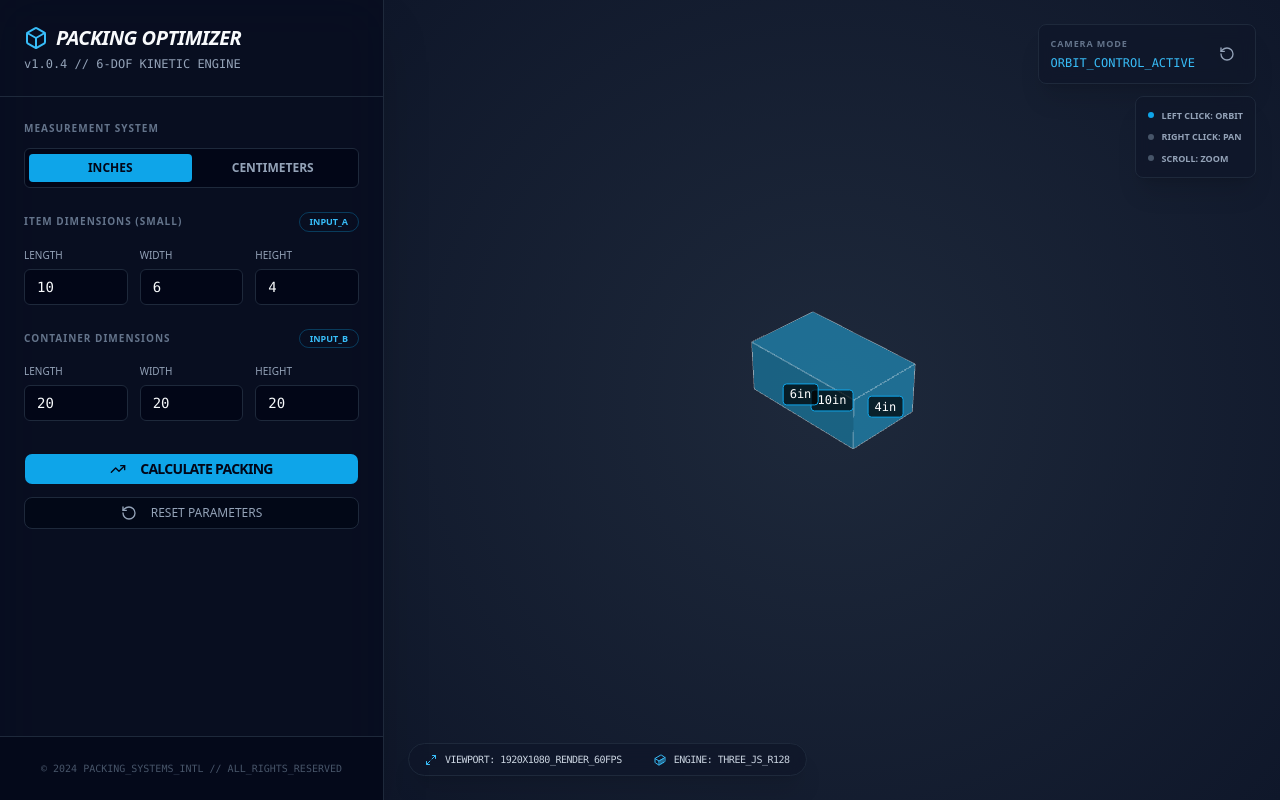
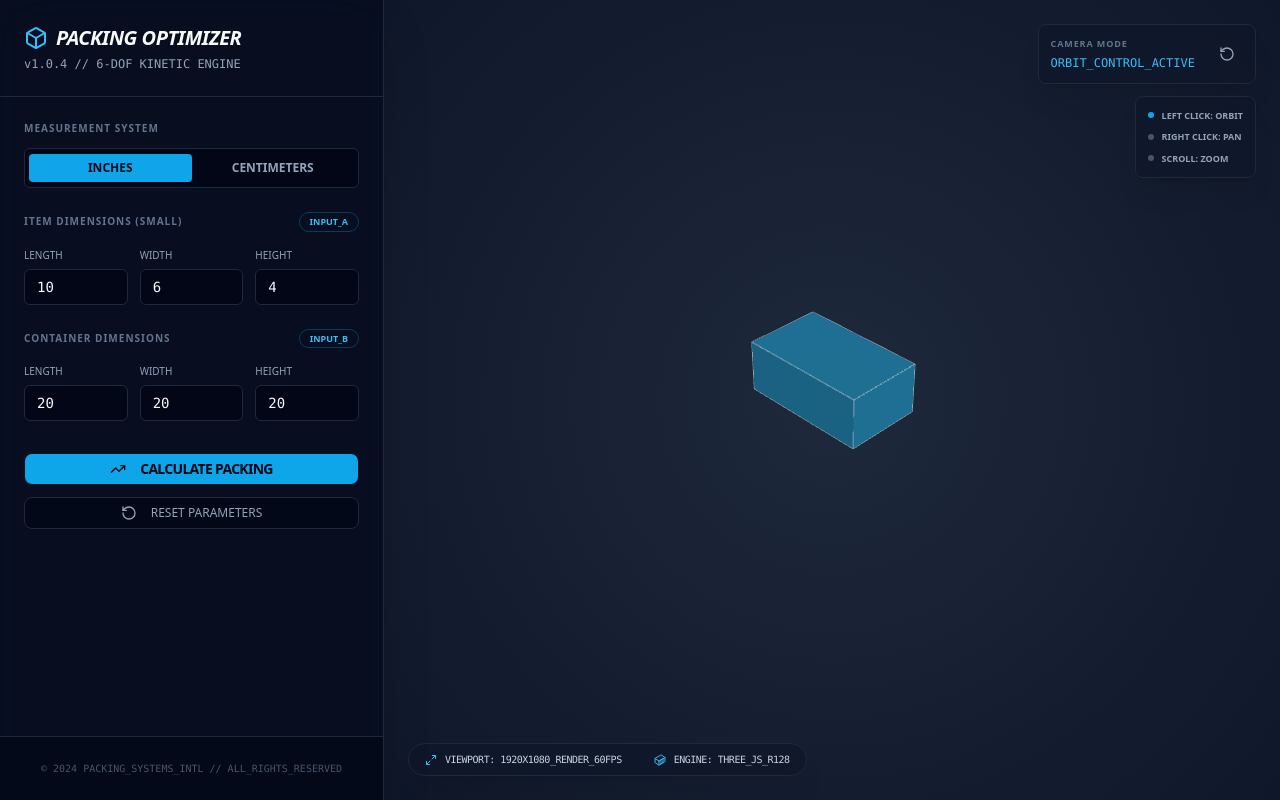
Before and after one commit to sadesthetic/3d-box-visualizer, a React (Vite) app: page / in a window 1280 px wide. Built offline with nearby package versions, Linux system fonts and the light colour scheme.

Commit message:
feat: Add 2D face viewer and improve visual context

```diff
--- a/src/components/Visualizer.tsx
+++ b/src/components/Visualizer.tsx
@@ -1,7 +1,6 @@
-import { useEffect, useRef } from 'react';
+import { useEffect, useRef, useState } from 'react';
 import * as THREE from 'three';
 import { OrbitControls } from 'three/examples/jsm/controls/OrbitControls.js';
-import { CSS2DRenderer, CSS2DObject } from 'three/examples/jsm/renderers/CSS2DRenderer.js';
 import type { Dimensions, PackingResult } from '../lib/packing';
 
 interface VisualizerProps {
@@ -16,12 +15,14 @@ export function Visualizer({ item, container, result, unit }: VisualizerProps) {
   const sceneRef = useRef<THREE.Scene | null>(null);
   const cameraRef = useRef<THREE.PerspectiveCamera | null>(null);
   const rendererRef = useRef<THREE.WebGLRenderer | null>(null);
-  const labelRendererRef = useRef<CSS2DRenderer | null>(null);
   const controlsRef = useRef<OrbitControls | null>(null);
 
   const mainBoxRef = useRef<THREE.Mesh | null>(null);
-  const containerWireframeRef = useRef<THREE.Mesh | null>(null);
+  const containerWireframeRef = useRef<THREE.Group | null>(null);
   const packedGroupRef = useRef<THREE.Group | null>(null);
+
+  const [selectedFace, setSelectedFace] = useState<{ width: number, height: number } | null>(null);
+  const pointerDownPos = useRef<{ x: number, y: number } | null>(null);
 
   useEffect(() => {
     if (!mountRef.current) return;
@@ -43,14 +44,6 @@ export function Visualizer({ item, container, result, unit }: VisualizerProps) {
     renderer.shadowMap.enabled = true;
     mountRef.current.appendChild(renderer.domElement);
     rendererRef.current = renderer;
-
-    const labelRenderer = new CSS2DRenderer();
-    labelRenderer.setSize(width, height);
-    labelRenderer.domElement.style.position = 'absolute';
-    labelRenderer.domElement.style.top = '0px';
-    labelRenderer.domElement.style.pointerEvents = 'none';
-    mountRef.current.appendChild(labelRenderer.domElement);
-    labelRendererRef.current = labelRenderer;
 
     // LIGHTING
     const ambientLight = new THREE.AmbientLight(0xffffff, 0.6);
@@ -74,7 +67,6 @@ export function Visualizer({ item, container, result, unit }: VisualizerProps) {
       camera.aspect = w / h;
       camera.updateProjectionMatrix();
       renderer.setSize(w, h);
-      labelRenderer.setSize(w, h);
     };
     window.addEventListener('resize', handleResize);
 
@@ -86,7 +78,6 @@ export function Visualizer({ item, container, result, unit }: VisualizerProps) {
       animationId = requestAnimationFrame(animate);
       controls.update();
       renderer.render(scene, camera);
-      labelRenderer.render(scene, camera);
     };
     animate();
 
@@ -95,7 +86,6 @@ export function Visualizer({ item, container, result, unit }: VisualizerProps) {
       cancelAnimationFrame(animationId);
       if (mountNode) {
         if (renderer.domElement.parentNode === mountNode) mountNode.removeChild(renderer.domElement);
-        if (labelRenderer.domElement.parentNode === mountNode) mountNode.removeChild(labelRenderer.domElement);
       }
       renderer.dispose();
     };
@@ -120,6 +110,9 @@ export function Visualizer({ item, container, result, unit }: VisualizerProps) {
       packedGroupRef.current = null;
     }
 
+    // Reset selection when changing visualizer
+    setSelectedFace(null);
+
     if (!result || result.count === 0) {
       // Just show the main item box
       const { length: l, width: w, height: h } = item;
@@ -141,37 +134,36 @@ export function Visualizer({ item, container, result, unit }: VisualizerProps) {
       const line = new THREE.LineSegments(edges, new THREE.LineBasicMaterial({ color: 0xffffff, opacity: 0.5, transparent: true }));
       mainBox.add(line);
 
-      // Add labels
-      const labels = [
-        { text: `${l}${unit}`, pos: [0, -0.51, 0] }, // Bottom
-        { text: `${h}${unit}`, pos: [0.51, 0, 0] },  // Side
-        { text: `${w}${unit}`, pos: [0, 0, 0.51] }   // Front
-      ];
-
-      labels.forEach(lab => {
-        const div = document.createElement('div');
-        div.className = 'bg-black/70 text-white px-1.5 py-0.5 rounded text-xs pointer-events-none border border-sky-500 font-mono';
-        div.textContent = lab.text;
-        const labelObj = new CSS2DObject(div);
-        labelObj.position.set(lab.pos[0], lab.pos[1], lab.pos[2]);
-        mainBox.add(labelObj);
-      });
-
       mainBoxRef.current = mainBox;
     } else {
       // Show visualization of packing layout
       const { length: cL, width: cW, height: cH } = container;
+      const contGroup = new THREE.Group();
+
+      // Box geometry for the container
       const contGeo = new THREE.BoxGeometry(cL, cH, cW);
-      const contMat = new THREE.MeshPhongMaterial({
-          color: 0xcccccc,
-          wireframe: true,
+
+      // Translucent container faces
+      const contMat = new THREE.MeshPhysicalMaterial({
+          color: 0xffffff,
           transparent: true,
-          opacity: 0.2
+          opacity: 0.05,
+          side: THREE.BackSide,
       });
-      const containerWireframe = new THREE.Mesh(contGeo, contMat);
-      containerWireframe.position.y = cH / 2;
-      scene.add(containerWireframe);
-      containerWireframeRef.current = containerWireframe;
+      const contMesh = new THREE.Mesh(contGeo, contMat);
+      contGroup.add(contMesh);
+
+      // Thicker and brighter edges for container to understand context better
+      const contEdges = new THREE.EdgesGeometry(contGeo);
+      const contLines = new THREE.LineSegments(
+          contEdges,
+          new THREE.LineBasicMaterial({ color: 0xffffff, opacity: 0.9, transparent: true, depthWrite: false })
+      );
+      contGroup.add(contLines);
+
+      contGroup.position.y = cH / 2;
+      scene.add(contGroup);
+      containerWireframeRef.current = contGroup;
 
       const packedGroup = new THREE.Group();
       const [nx, ny, nz] = result.layout;
@@ -201,7 +193,7 @@ export function Visualizer({ item, container, result, unit }: VisualizerProps) {
                   );
 
                   const e = new THREE.EdgesGeometry(itemGeo);
-                  const l = new THREE.LineSegments(e, new THREE.LineBasicMaterial({color: 0xffffff}));
+                  const l = new THREE.LineSegments(e, new THREE.LineBasicMaterial({color: 0xffffff, opacity: 0.3, transparent: true}));
                   m.add(l);
 
                   packedGroup.add(m);
@@ -214,5 +206,133 @@ export function Visualizer({ item, container, result, unit }: VisualizerProps) {
     }
   }, [item, container, result, unit]);
 
-  return <div ref={mountRef} className="w-full h-full relative radial-bg" />;
+  // Handle Raycasting for Face clicking
+  const handleClick = (e: React.MouseEvent | React.PointerEvent) => {
+    if (!mountRef.current || !cameraRef.current || !sceneRef.current) return;
+
+    const rect = mountRef.current.getBoundingClientRect();
+    const mouse = new THREE.Vector2();
+    mouse.x = ((e.clientX - rect.left) / rect.width) * 2 - 1;
+    mouse.y = -((e.clientY - rect.top) / rect.height) * 2 + 1;
+
+    const raycaster = new THREE.Raycaster();
+    raycaster.setFromCamera(mouse, cameraRef.current);
+
+    const objectsToIntersect: THREE.Object3D[] = [];
+    if (mainBoxRef.current) objectsToIntersect.push(mainBoxRef.current);
+    if (packedGroupRef.current) objectsToIntersect.push(...packedGroupRef.current.children);
+
+    const intersects = raycaster.intersectObjects(objectsToIntersect, false);
+
+    if (intersects.length > 0) {
+        const hit = intersects[0];
+        const normal = hit.face?.normal;
+        if (!normal) return;
+
+        const obj = hit.object as THREE.Mesh;
+        let dimX = 0, dimY = 0, dimZ = 0;
+
+        if (obj === mainBoxRef.current) {
+            // mainBox uses scale (length, height, width mapping)
+            dimX = obj.scale.x;
+            dimY = obj.scale.y;
+            dimZ = obj.scale.z;
+        } else {
+            // packed objects use BoxGeometry sizes directly based on specific orientation
+            const geo = obj.geometry as THREE.BoxGeometry;
+            dimX = geo.parameters.width;
+            dimY = geo.parameters.height;
+            dimZ = geo.parameters.depth;
+        }
+
+        const absNormal = new THREE.Vector3(Math.abs(normal.x), Math.abs(normal.y), Math.abs(normal.z));
+        let faceW = 0, faceH = 0;
+
+        if (absNormal.x > 0.5) {
+            faceW = dimZ; // Face spanning Z and Y
+            faceH = dimY;
+        } else if (absNormal.y > 0.5) {
+            faceW = dimX; // Face spanning X and Z
+            faceH = dimZ;
+        } else if (absNormal.z > 0.5) {
+            faceW = dimX; // Face spanning X and Y
+            faceH = dimY;
+        }
+
+        setSelectedFace({ width: faceW, height: faceH });
+    } else {
+        setSelectedFace(null);
+    }
+  };
+
+  const handlePointerDown = (e: React.PointerEvent) => {
+    pointerDownPos.current = { x: e.clientX, y: e.clientY };
+  };
+
+  const handlePointerUp = (e: React.PointerEvent) => {
+    if (!pointerDownPos.current) return;
+    const dx = e.clientX - pointerDownPos.current.x;
+    const dy = e.clientY - pointerDownPos.current.y;
+    const dist = Math.sqrt(dx*dx + dy*dy);
+
+    if (dist < 5) {
+        handleClick(e);
+    }
+    pointerDownPos.current = null;
+  };
+
+  // Rendering logic for bottom-right face viewer
+  const renderFaceViewer = () => {
+    if (!selectedFace) return null;
+
+    const maxDim = 140; // Max size for the view
+    const scale = maxDim / Math.max(selectedFace.width, selectedFace.height);
+    const viewW = selectedFace.width * scale;
+    const viewH = selectedFace.height * scale;
+
+    return (
+      <div className="absolute bottom-6 right-6 bg-slate-900/90 border border-slate-700/50 rounded-xl p-4 shadow-2xl backdrop-blur-md animate-in slide-in-from-bottom-5 fade-in duration-300 pointer-events-none">
+        <div className="flex justify-between items-center mb-3">
+            <h3 className="text-[10px] text-slate-400 uppercase tracking-widest font-semibold flex items-center gap-1.5">
+              <div className="w-1.5 h-1.5 rounded-full bg-sky-500 animate-pulse" />
+              Vista 2D (Cara Seleccionada)
+            </h3>
+        </div>
+
+        <div className="flex flex-col items-center justify-center p-2 min-w-[160px] min-h-[160px]">
+          <div className="text-sky-400/80 text-[11px] font-mono mb-1">{selectedFace.width} {unit}</div>
+          <div className="flex items-center gap-2">
+            <div className="text-sky-400/80 text-[11px] font-mono -rotate-90 origin-center whitespace-nowrap">{selectedFace.height} {unit}</div>
+
+            <div
+              className="relative border-2 border-sky-400/60 bg-sky-500/10 shadow-[0_0_15px_rgba(56,189,248,0.15)] flex items-center justify-center transition-all duration-500 ease-out"
+              style={{
+                width: `${viewW}px`,
+                height: `${viewH}px`
+              }}
+            >
+              <div className="absolute opacity-0 hover:opacity-100 transition-opacity inset-0 flex items-center justify-center bg-sky-500/20">
+                 <span className="text-sky-200 text-xs font-mono font-medium drop-shadow-md">
+                   Area: {(selectedFace.width * selectedFace.height).toFixed(1)}
+                 </span>
+              </div>
+            </div>
+            {/* Spacer to balance the rotated height text */}
+            <div className="w-[11px] opacity-0 overflow-hidden">{selectedFace.height}</div>
+          </div>
+        </div>
+
+        <div className="mt-2 text-center">
+            <p className="text-[10px] text-slate-500">Selecciona otra cara para actualizar</p>
+        </div>
+      </div>
+    );
+  };
+
+  return (
+    <div className="w-full h-full relative" onPointerDown={handlePointerDown} onPointerUp={handlePointerUp}>
+      <div ref={mountRef} className="w-full h-full radial-bg" />
+      {renderFaceViewer()}
+    </div>
+  );
 }
```
